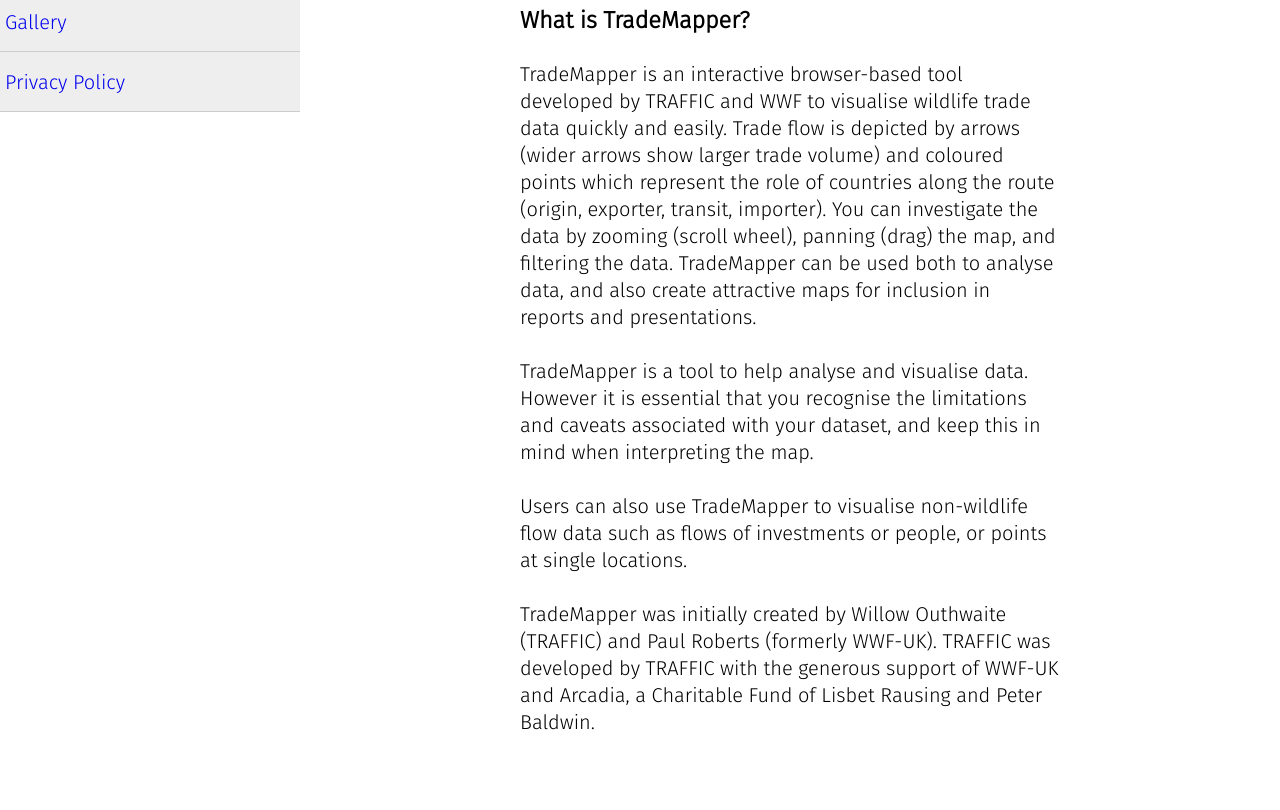
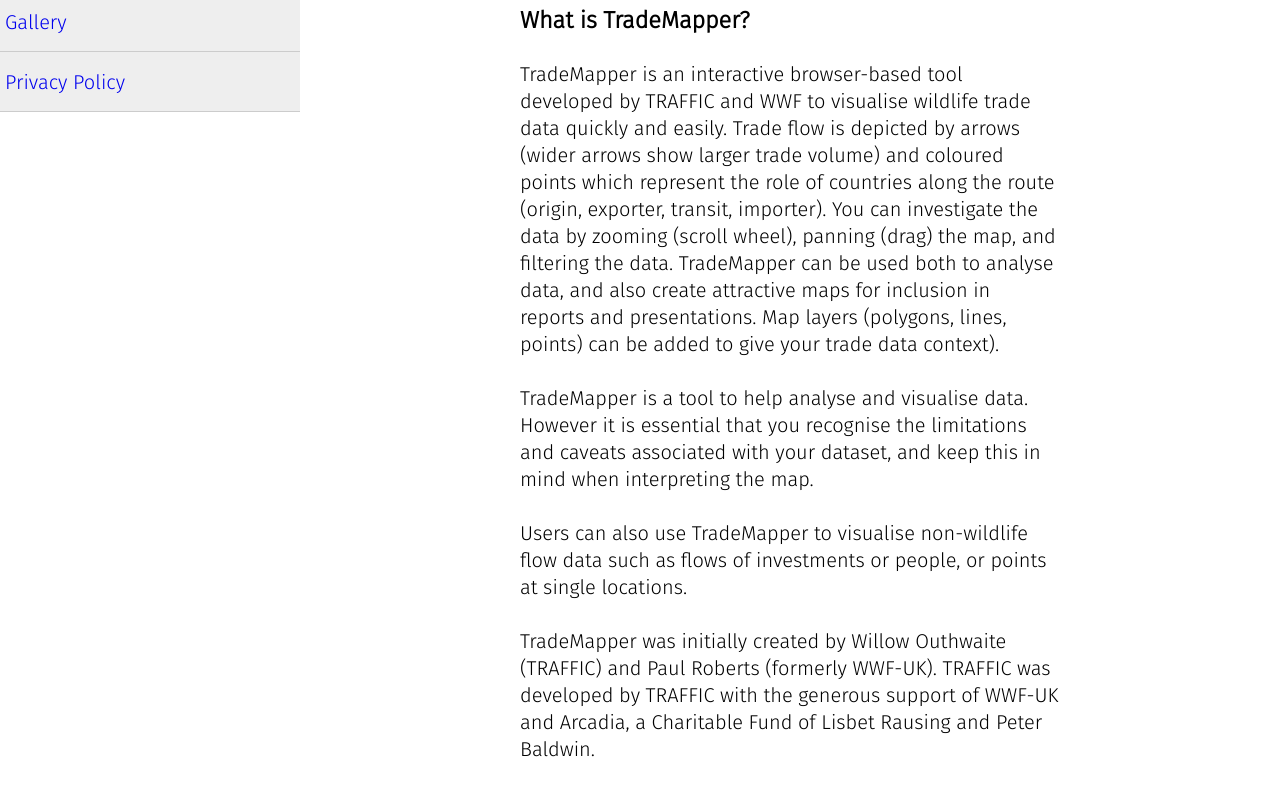
Before and after one commit to trademapper/trademapper-js, a Jekyll site: the page built from _pages/00_home.md, in a window 1280 px wide. Shown: the part 488-1298 px from the top of the page. Built offline with Jekyll 4.4.1, drawn with Linux system fonts in a browser that asks for light colours; before the commit the page ends 1271 px from its top, so only the background shows below that.

Commit message:
Update 00_home.md

```diff
--- a/_pages/00_home.md
+++ b/_pages/00_home.md
@@ -8,7 +8,7 @@
 
 ### What is TradeMapper?
 
-TradeMapper is an interactive browser-based tool developed by TRAFFIC and WWF to visualise wildlife trade data quickly and easily. Trade flow is depicted by arrows (wider arrows show larger trade volume) and coloured points which represent the role of countries along the route (origin, exporter, transit, importer). You can investigate the data by zooming (scroll wheel), panning (drag) the map, and filtering the data. TradeMapper can be used both to analyse data, and also create attractive maps for inclusion in reports and presentations.
+TradeMapper is an interactive browser-based tool developed by TRAFFIC and WWF to visualise wildlife trade data quickly and easily. Trade flow is depicted by arrows (wider arrows show larger trade volume) and coloured points which represent the role of countries along the route (origin, exporter, transit, importer). You can investigate the data by zooming (scroll wheel), panning (drag) the map, and filtering the data. TradeMapper can be used both to analyse data, and also create attractive maps for inclusion in reports and presentations. Map layers (polygons, lines, points) can be added to give your trade data context).
 
 TradeMapper is a tool to help analyse and visualise data. However it is essential that you recognise the limitations and caveats associated with your dataset, and keep this in mind when interpreting the map.
 
```
